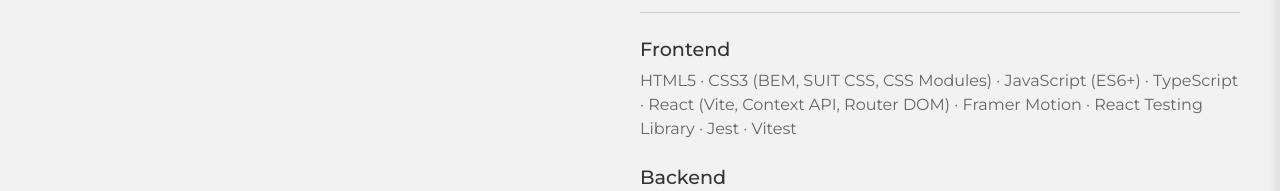
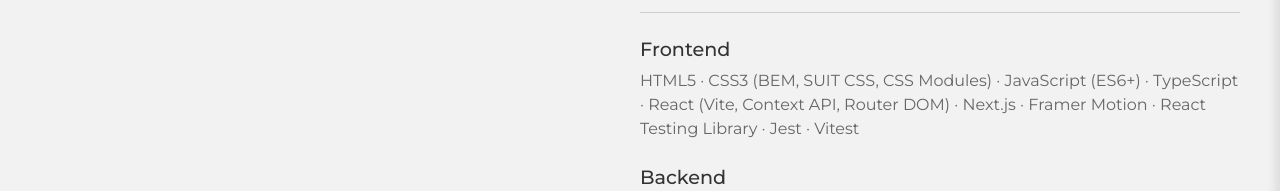
Before and after one commit to JaumeEsquerdo/portfolio-personal, a React (Vite) app in the folder portfolio-jaume/: page /habilidades in a window 1280 px wide. Shown: the part 159-350 px from the top of the page. Built offline with nearby package versions, Linux system fonts and the light colour scheme; a web font is replaced by a local one.

Commit message:
añadir next js a habilidades

```diff
--- a/portfolio-jaume/src/pages/Habilidades.jsx
+++ b/portfolio-jaume/src/pages/Habilidades.jsx
@@ -11,8 +11,8 @@
             <h3 className="Habilidades-h3">Frontend</h3>
             <p className="Habilidades-p">
               HTML5 · CSS3 (BEM, SUIT CSS, CSS Modules) · JavaScript (ES6+) ·
-              TypeScript · React (Vite, Context API, Router DOM) · Framer Motion
-              · React Testing Library · Jest · Vitest
+              TypeScript · React (Vite, Context API, Router DOM) · Next.js ·
+              Framer Motion · React Testing Library · Jest · Vitest
             </p>
           </div>
 
```
